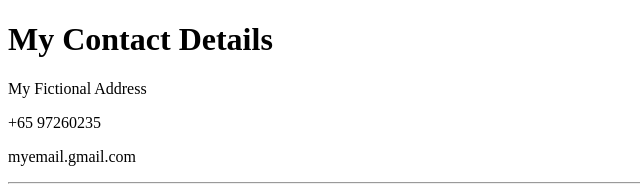
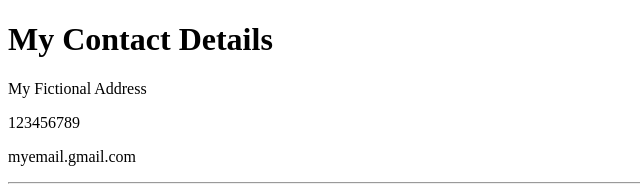
Before and after one commit to yelinn1977/cv, a plain HTML site: page contact-me.html in a window 1280 px wide. Shown: the top 189 px of the page, 0-640 px from the left. Drawn offline with Linux system fonts and the light colour scheme.

Commit message:
Update contact-me.html

```diff
--- a/contact-me.html
+++ b/contact-me.html
@@ -7,7 +7,7 @@
   <body>
     <h1>My Contact Details</h1>
     <p>My Fictional Address</p>
-    <p>+65 97260235</p>
+    <p>123456789</p>
     <p>myemail.gmail.com</p>
 <hr>
     <form action="mailto:myemail@gmail.com" method="post" enctype="text/text/plain">
```
